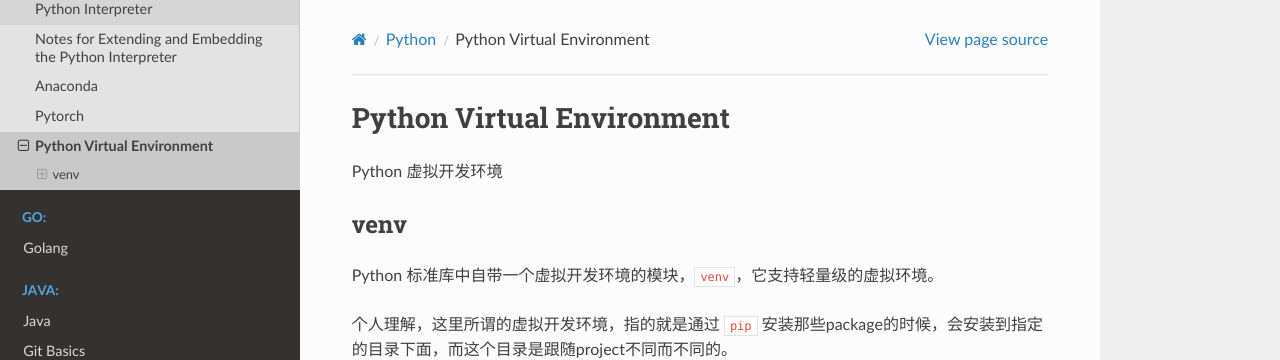
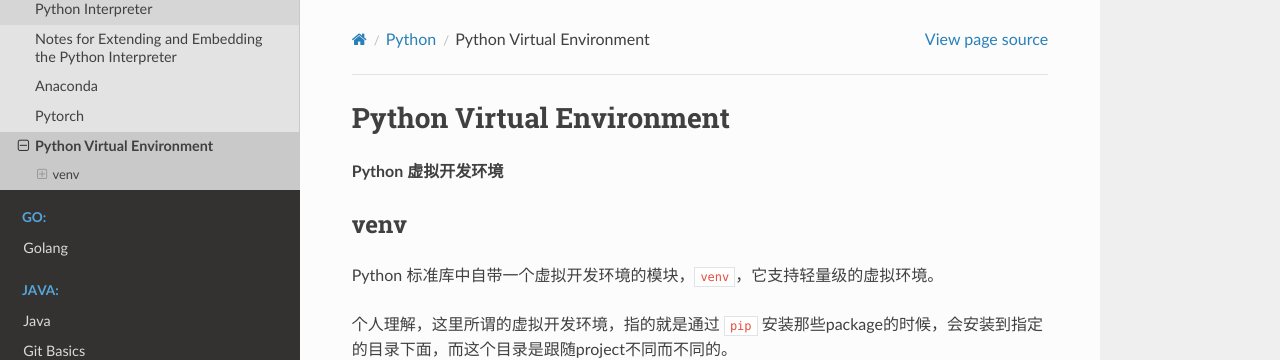
Before and after one commit to Pyrad/pyradnotes, a Sphinx documentation site: the page built from source/Python/virtualEnv.md, in a window 1280 px wide. Shown: the top 360 px of the page. Built offline with Sphinx 7.4.7 and the Read the Docs theme 2.0.0, drawn with Linux system fonts in a browser that asks for light colours.

```diff
--- a/source/Python/virtualEnv.md
+++ b/source/Python/virtualEnv.md
@@ -1,6 +1,6 @@
 # Python Virtual Environment
 
-Python 虚拟开发环境
+**Python 虚拟开发环境**
 
 ## venv
 
```
